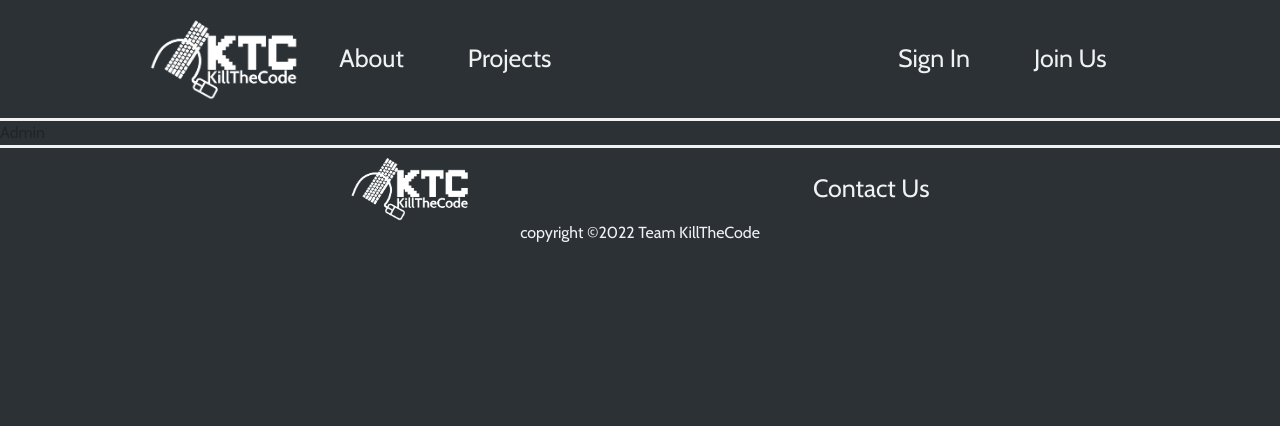
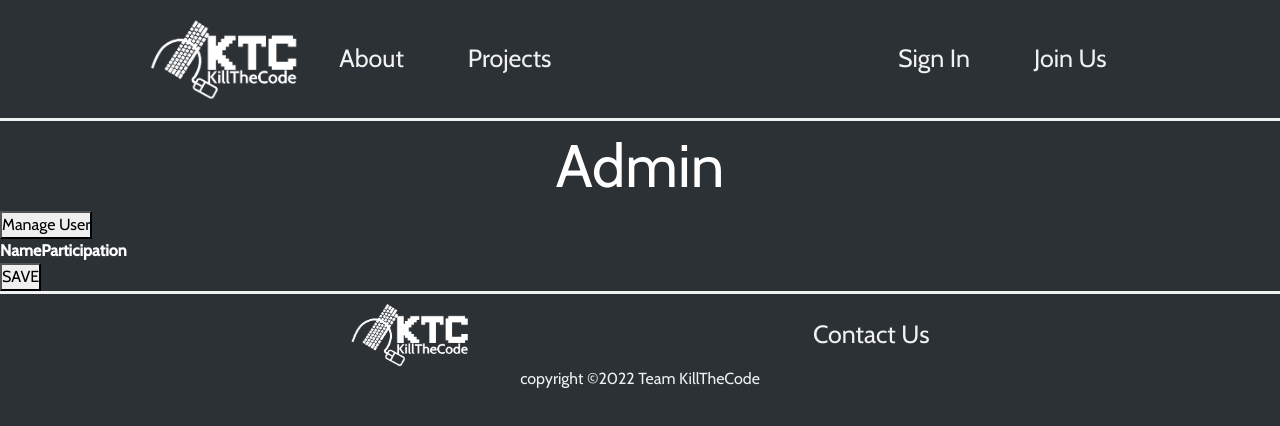
Before and after one commit to Jonghan-park/KillTheCode, a React (Create React App) app in the folder frontend/: page /admin in a window 1280 px wide. Shown: the top 426 px of the page. Built offline with nearby package versions, Linux system fonts and the light colour scheme.

Commit message:
admin before table

```diff
--- a/frontend/src/components/Admin/Admin.js
+++ b/frontend/src/components/Admin/Admin.js
@@ -1,9 +1,40 @@
 import "./admin.css";
+import React from "react";
+import UserList from "./users";
 
-import React from "react";
-
-const Admin = (props) => {
-  return <div>Admin</div>;
+const userList = [
+  {
+    id: "1",
+    name: "Adam",
+    email: "adam@test.com",
+    iscooperation: "true",
+  },
+  {
+    id: "2",
+    name: "Hong",
+    email: "hong@test.com",
+    iscooperation: "false",
+  },
+  {
+    name: "dony",
+    email: "dony@test.com",
+    iscooperation: "true",
+    id: "kSEMggm",
+  },
+];
+const Admin = () => {
+  return (
+    <div className="adminWrapper">
+      <div className="title">Admin</div>
+      <div className="userWrapper">
+        <button className="manageBtn">Manage User</button>
+        <div className="userTable">
+          <UserList userlist={userList.name} />
+          <button className="saveBtn">SAVE</button>
+        </div>
+      </div>
+    </div>
+  );
 };
 
 export default Admin;
--- a/frontend/src/components/Admin/admin.css
+++ b/frontend/src/components/Admin/admin.css
@@ -0,0 +1,3 @@
+.adminWrapper{
+    color:white
+}
--- /dev/null
+++ b/frontend/src/components/Admin/users.js
@@ -0,0 +1,24 @@
+import React from "react";
+
+const UserList = ({ users }) => {
+  return (
+    <>
+      <table className="userTable">
+        <thead>
+          <tr>
+            <th>Name</th>
+            <th>Participation</th>
+          </tr>
+        </thead>
+        <tbody>
+          <tr>
+            <td></td>
+            <td></td>
+          </tr>
+        </tbody>
+      </table>
+    </>
+  );
+};
+
+export default UserList;
--- a/frontend/src/components/SignIn/SignIn.js
+++ b/frontend/src/components/SignIn/SignIn.js
@@ -1,7 +1,5 @@
 import React from "react";
 import "./SignIn.css";
-import Button from "react-bootstrap/Button";
-import Form from "react-bootstrap/Form";
 import { FontAwesomeIcon } from "@fortawesome/react-fontawesome";
 import { Link } from "react-router-dom";
 import {
```
